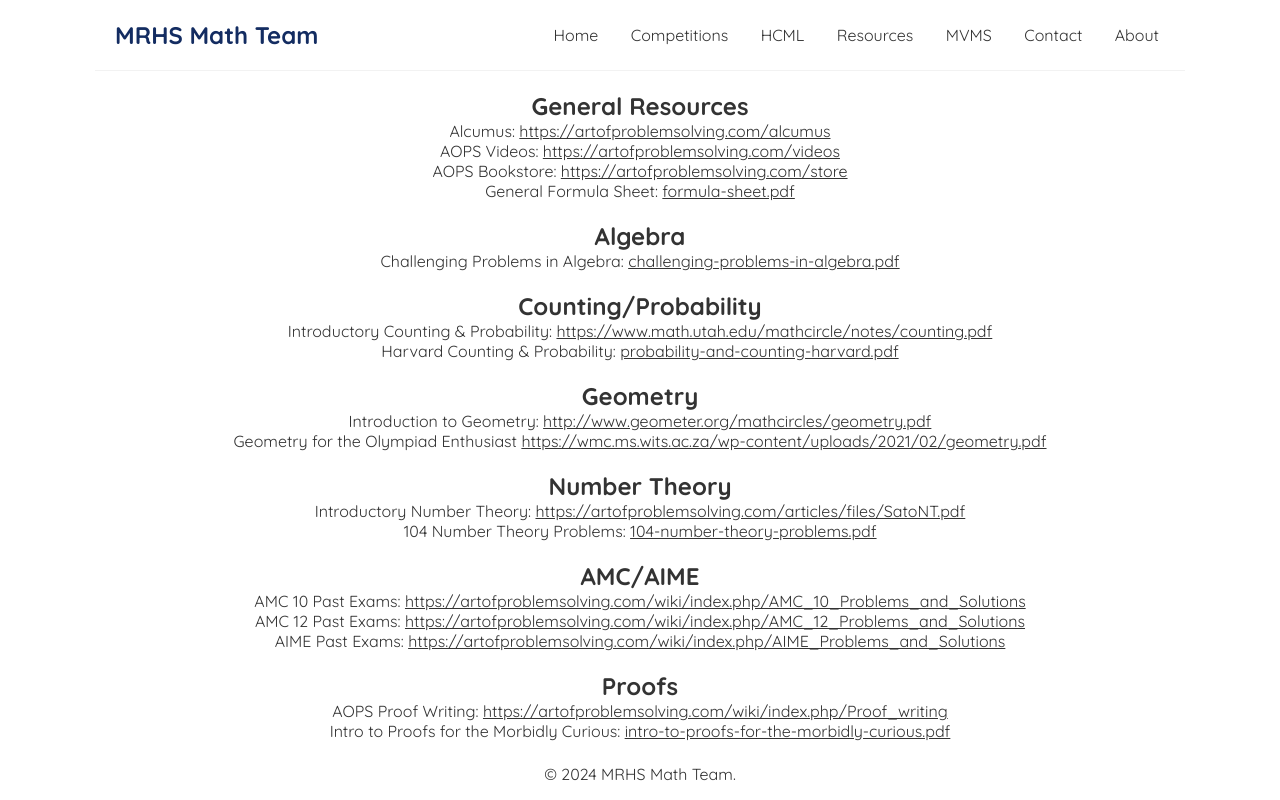
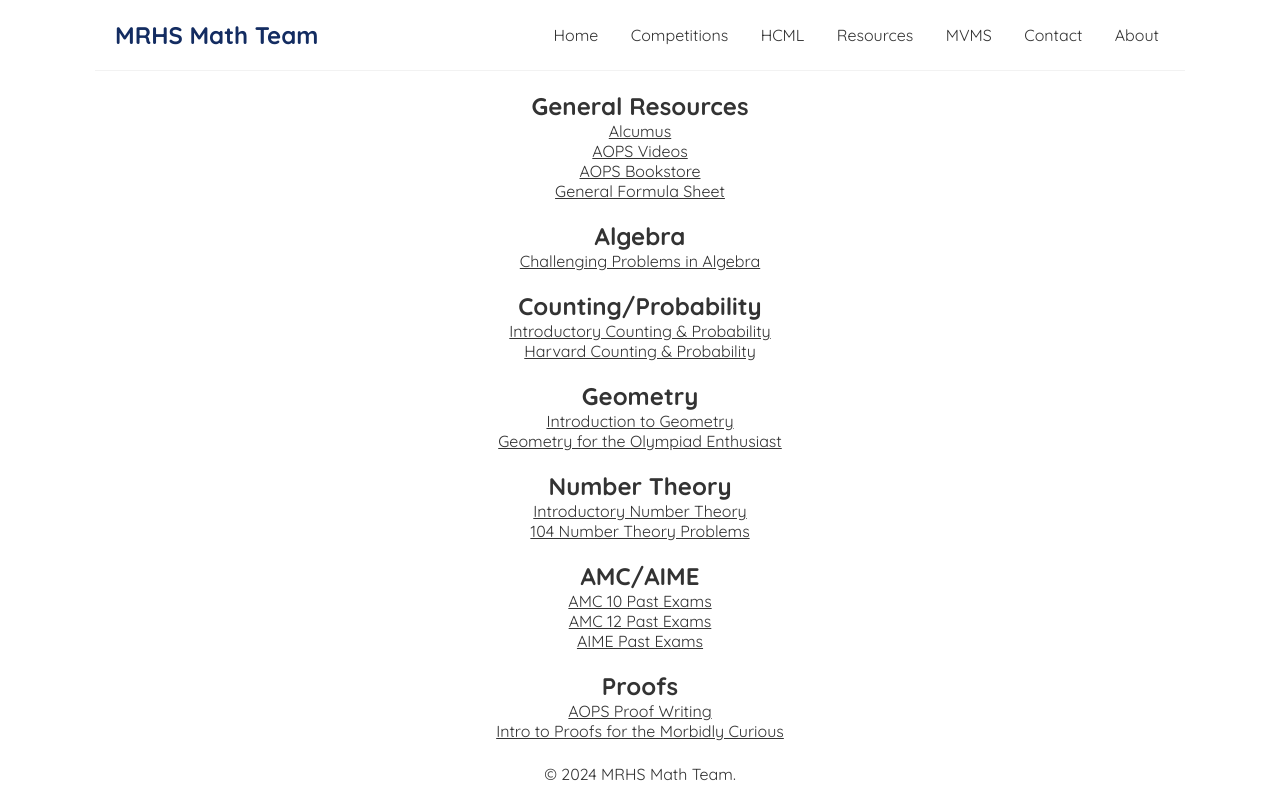
Before and after one commit to kliu3115/MRHS-Math-Team, a React (Vite) app: page /resources in a window 1280 px wide. Built offline with nearby package versions, Linux system fonts and the light colour scheme.

Commit message:
changed some formatting

```diff
--- a/src/About.tsx
+++ b/src/About.tsx
@@ -1,6 +1,6 @@
 const About = () => {
     return (
-        <div className = "about">
+        /*<div className = "about">
             <table>
                 <tr>
                     <td> <img src={'https://cdn.pixabay.com/photo/2015/10/05/22/37/blank-profile-picture-973460_640.png'} height = "200" width = "200"/> </td>
@@ -19,6 +19,17 @@
                     <td> <p> hello i like math : ] </p> </td>
                 </tr>
             </table>
+        </div>    */
+        <div className = "about">
+            <img src={'https://cdn.pixabay.com/photo/2015/10/05/22/37/blank-profile-picture-973460_640.png'} height = "200" width = "200"/>
+            <h1> Kelly Liu </h1>
+            <h2> Captain & Web Developer </h2>
+            <p> hello i like math : ] </p>
+            <br />
+            <img src={'https://cdn.pixabay.com/photo/2015/10/05/22/37/blank-profile-picture-973460_640.png'} height = "200" width = "200"/>
+            <h1> Juho Bay </h1>
+            <h2> Captain </h2>
+            <p> hello i like math : ] </p>
         </div>
     )
 }
--- a/src/MVMSMathTeam.tsx
+++ b/src/MVMSMathTeam.tsx
@@ -3,28 +3,21 @@
         <div className = "mvms">
             <h1> Meetings will take place in Ms. Mako's room after school on Mondays! </h1>
             <br />
-            <h2> Meeting/Competition Schedule: </h2>
-            <a href = 'https://calendar.google.com/calendar/u/0?cid=ZTIwOGE4N2U0NzRhMTlhZWVhYTM3NzViODRkNjI3YTNiOThlYjBkMjI5MjYzNjVjZTc2OTdkZjlhZTE5ODE5MUBncm91cC5jYWxlbmRhci5nb29nbGUuY29t'> https://calendar.google.com/mvms-math-team </a>
+            <a href = 'https://calendar.google.com/calendar/u/0?cid=ZTIwOGE4N2U0NzRhMTlhZWVhYTM3NzViODRkNjI3YTNiOThlYjBkMjI5MjYzNjVjZTc2OTdkZjlhZTE5ODE5MUBncm91cC5jYWxlbmRhci5nb29nbGUuY29t'> <h2> Meeting/Competition Schedule </h2> </a>
             <br /> <br />
             <h2> Mathcounts </h2>
-            <span> Information: </span>
-            <a href = 'https://mathcounts.org/programs/mathcounts-competition-series'> https://mathcounts.org/programs/mathcounts-competition-series </a>
+            <a href = 'https://mathcounts.org/programs/mathcounts-competition-series'> MathCounts Information </a>
             <br />
-            <span> Resources: </span>
-            <a href = 'https://www.mathcounts.org/resources'> https://www.mathcounts.org/resources </a>
+            <a href = 'https://www.mathcounts.org/resources'> MathCounts Resources </a>
             <br />
-            <span> Past Exams: </span>
-            <a href = 'https://www.mathcounts.org/resources/past-competitions'> https://www.mathcounts.org/resources/past-competitions </a>
+            <a href = 'https://www.mathcounts.org/resources/past-competitions'> MathCounts Past Exams </a>
             <br />
-            <span> MathCounts Trainer: </span>
-            <a href = 'https://artofproblemsolving.com/mathcounts_trainer'> https://artofproblemsolving.com/mathcounts_trainer </a>
+            <a href = 'https://artofproblemsolving.com/mathcounts_trainer'> MathCounts Trainer </a>
             <br /> <br />
             <h2> AMC 8 </h2>
-            <span> Information & Resources: </span>
-            <a href = 'https://artofproblemsolving.com/wiki/index.php/AMC_8'> https://artofproblemsolving.com/wiki/index.php/AMC_8 </a>
+            <a href = 'https://artofproblemsolving.com/wiki/index.php/AMC_8'> AMC 8 Information & Resources </a>
             <br />
-            <span> Past Exams: </span>
-            <a href = 'https://artofproblemsolving.com/wiki/index.php/AMC_8_Problems_and_Solutions'> https://artofproblemsolving.com/wiki/index.php/AMC_8_Problems_and_Solutions </a>
+            <a href = 'https://artofproblemsolving.com/wiki/index.php/AMC_8_Problems_and_Solutions'> AMC 8 Past Exams </a>
             <br /> <br />
             <h3> For additional practice/resources, check the <a href = '/resources'> resources</a> page! </h3>
         </div>
--- a/src/Resources.tsx
+++ b/src/Resources.tsx
@@ -2,59 +2,43 @@
     return (
         <div className = "resources">
             <h2> General Resources </h2>
-            <span> Alcumus: </span>
-            <a href = "https://artofproblemsolving.com/alcumus"> https://artofproblemsolving.com/alcumus </a>
+            <a href = "https://artofproblemsolving.com/alcumus"> Alcumus </a>
             <br />
-            <span> AOPS Videos: </span>
-            <a href = "https://artofproblemsolving.com/videos"> https://artofproblemsolving.com/videos </a>
+            <a href = "https://artofproblemsolving.com/videos"> AOPS Videos </a>
             <br />
-            <span> AOPS Bookstore: </span>
-            <a href = "https://artofproblemsolving.com/store"> https://artofproblemsolving.com/store </a>
+            <a href = "https://artofproblemsolving.com/store"> AOPS Bookstore </a>
             <br />
-            <span> General Formula Sheet: </span>
-            <a href = "https://cdn.artofproblemsolving.com/attachments/9/0/0e7904bb539cd6056457058f60d7a1c7864bb8.pdf"> formula-sheet.pdf </a>
+            <a href = "https://cdn.artofproblemsolving.com/attachments/9/0/0e7904bb539cd6056457058f60d7a1c7864bb8.pdf"> General Formula Sheet </a>
             <br /> <br />
             <h2> Algebra </h2>
-            <span> Challenging Problems in Algebra: </span>
-            <a href = "https://mathematicalolympiads.wordpress.com/wp-content/uploads/2012/08/challenging-problems-in-algebra-2e-dover-posamentier-salkind.pdf"> challenging-problems-in-algebra.pdf </a>
+            <a href = "https://mathematicalolympiads.wordpress.com/wp-content/uploads/2012/08/challenging-problems-in-algebra-2e-dover-posamentier-salkind.pdf"> Challenging Problems in Algebra </a>
             <br /> <br />
             <h2> Counting/Probability </h2>
-            <span> Introductory Counting & Probability: </span>
-            <a href = "https://www.math.utah.edu/mathcircle/notes/counting.pdf"> https://www.math.utah.edu/mathcircle/notes/counting.pdf </a>
+            <a href = "https://www.math.utah.edu/mathcircle/notes/counting.pdf"> Introductory Counting & Probability </a>
             <br />
-            <span> Harvard Counting & Probability: </span>
-            <a href = "https://projects.iq.harvard.edu/files/stat110/files/selected_solutions_blitzstein_hwang_probability_01.pdf"> probability-and-counting-harvard.pdf </a>
+            <a href = "https://projects.iq.harvard.edu/files/stat110/files/selected_solutions_blitzstein_hwang_probability_01.pdf"> Harvard Counting & Probability </a>
             <br /> <br />
             <h2> Geometry </h2>
-            <span> Introduction to Geometry: </span>
-            <a href = "http://www.geometer.org/mathcircles/geometry.pdf"> http://www.geometer.org/mathcircles/geometry.pdf </a>
+            <a href = "http://www.geometer.org/mathcircles/geometry.pdf"> Introduction to Geometry </a>
             <br />
-            <span> Geometry for the Olympiad Enthusiast </span>
-            <a href = "https://wmc.ms.wits.ac.za/wp-content/uploads/2021/02/geometry.pdf"> https://wmc.ms.wits.ac.za/wp-content/uploads/2021/02/geometry.pdf </a>
+            <a href = "https://wmc.ms.wits.ac.za/wp-content/uploads/2021/02/geometry.pdf"> Geometry for the Olympiad Enthusiast </a>
             <br /> <br />
             <h2> Number Theory </h2>
-            <span> Introductory Number Theory: </span>
-            <a href = "https://artofproblemsolving.com/articles/files/SatoNT.pdf"> https://artofproblemsolving.com/articles/files/SatoNT.pdf </a>
+            <a href = "https://artofproblemsolving.com/articles/files/SatoNT.pdf"> Introductory Number Theory </a>
             <br />
-            <span> 104 Number Theory Problems: </span>
-            <a href = "https://docs.google.com/file/d/0Bx5UtfcIyfwfTUt5UFUtS2wtMjQ/view?resourcekey=0-dEhfG2YqAV5t2EDwSIs_KQ"> 104-number-theory-problems.pdf </a>
+            <a href = "https://docs.google.com/file/d/0Bx5UtfcIyfwfTUt5UFUtS2wtMjQ/view?resourcekey=0-dEhfG2YqAV5t2EDwSIs_KQ"> 104 Number Theory Problems </a>
             <br /> <br />
             <h2> AMC/AIME </h2>
-            <span> AMC 10 Past Exams: </span>
-            <a href = "https://artofproblemsolving.com/wiki/index.php/AMC_10_Problems_and_Solutions"> https://artofproblemsolving.com/wiki/index.php/AMC_10_Problems_and_Solutions </a>
+            <a href = "https://artofproblemsolving.com/wiki/index.php/AMC_10_Problems_and_Solutions"> AMC 10 Past Exams </a>
             <br />
-            <span> AMC 12 Past Exams: </span>
-            <a href = "https://artofproblemsolving.com/wiki/index.php/AMC_12_Problems_and_Solutions"> https://artofproblemsolving.com/wiki/index.php/AMC_12_Problems_and_Solutions </a>
+            <a href = "https://artofproblemsolving.com/wiki/index.php/AMC_12_Problems_and_Solutions"> AMC 12 Past Exams </a>
             <br />
-            <span> AIME Past Exams: </span>
-            <a href = "https://artofproblemsolving.com/wiki/index.php/AIME_Problems_and_Solutions"> https://artofproblemsolving.com/wiki/index.php/AIME_Problems_and_Solutions </a>
+            <a href = "https://artofproblemsolving.com/wiki/index.php/AIME_Problems_and_Solutions"> AIME Past Exams </a>
             <br /> <br />
             <h2> Proofs </h2>
-            <span> AOPS Proof Writing: </span>
-            <a href = "https://artofproblemsolving.com/wiki/index.php/Proof_writing"> https://artofproblemsolving.com/wiki/index.php/Proof_writing </a>
+            <a href = "https://artofproblemsolving.com/wiki/index.php/Proof_writing"> AOPS Proof Writing </a>
             <br />
-            <span> Intro to Proofs for the Morbidly Curious: </span>
-            <a href = "https://web.evanchen.cc/handouts/NaturalProof/NaturalProof.pdf"> intro-to-proofs-for-the-morbidly-curious.pdf </a>
+            <a href = "https://web.evanchen.cc/handouts/NaturalProof/NaturalProof.pdf"> Intro to Proofs for the Morbidly Curious </a>
         </div>
     )
 }
```
